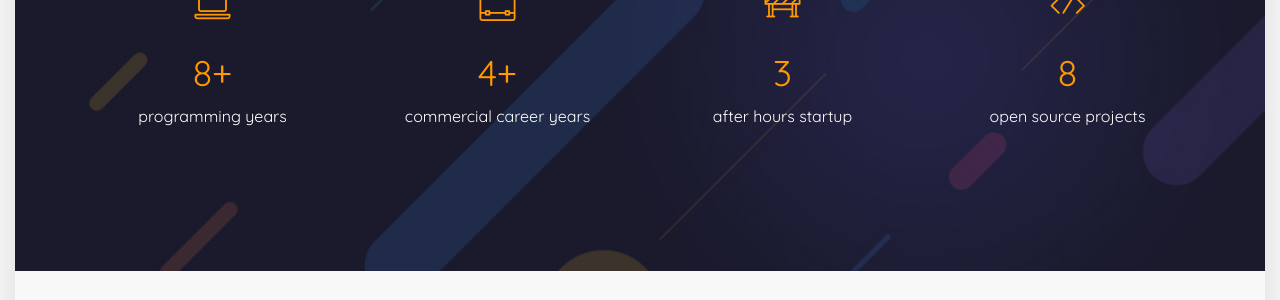
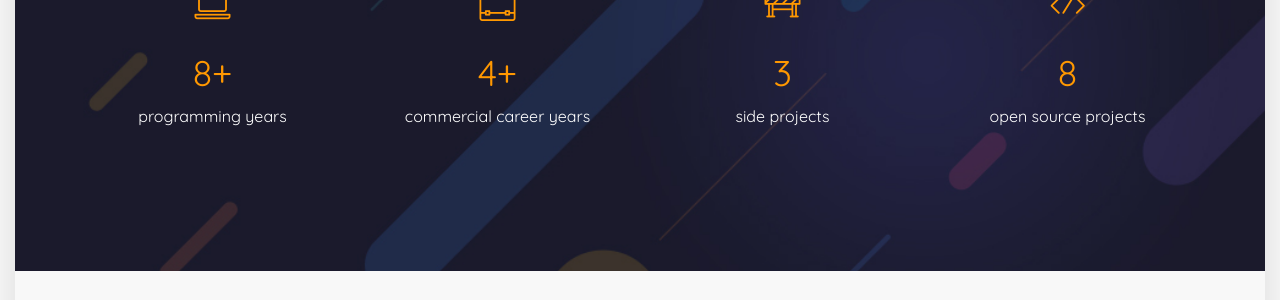
Before and after one commit to mjaneczek/mjaneczek.github.io, a Jekyll site: the page built from index.html, in a window 1280 px wide and 900 px high, scrolled down 1824 px. Shown: the part 154-454 px from the top of the window. Built offline with Jekyll 4.4.1, drawn with Linux system fonts in a browser that asks for light colours.

Commit message:
Update counters.html

```diff
--- a/_includes/counters.html
+++ b/_includes/counters.html
@@ -20,7 +20,7 @@
           <span class="lnr lnr-construction"></span>
         </div>
         <h4 class="fun-fact-count">3</h4>
-        <p class="fun-fact-title">after hours startup</p>
+        <p class="fun-fact-title">side projects</p>
       </div>
       <div class="col-lg-3 col-sm-6 text-center mt-sm-4">
         <div class="fun-fact-icon">
```
